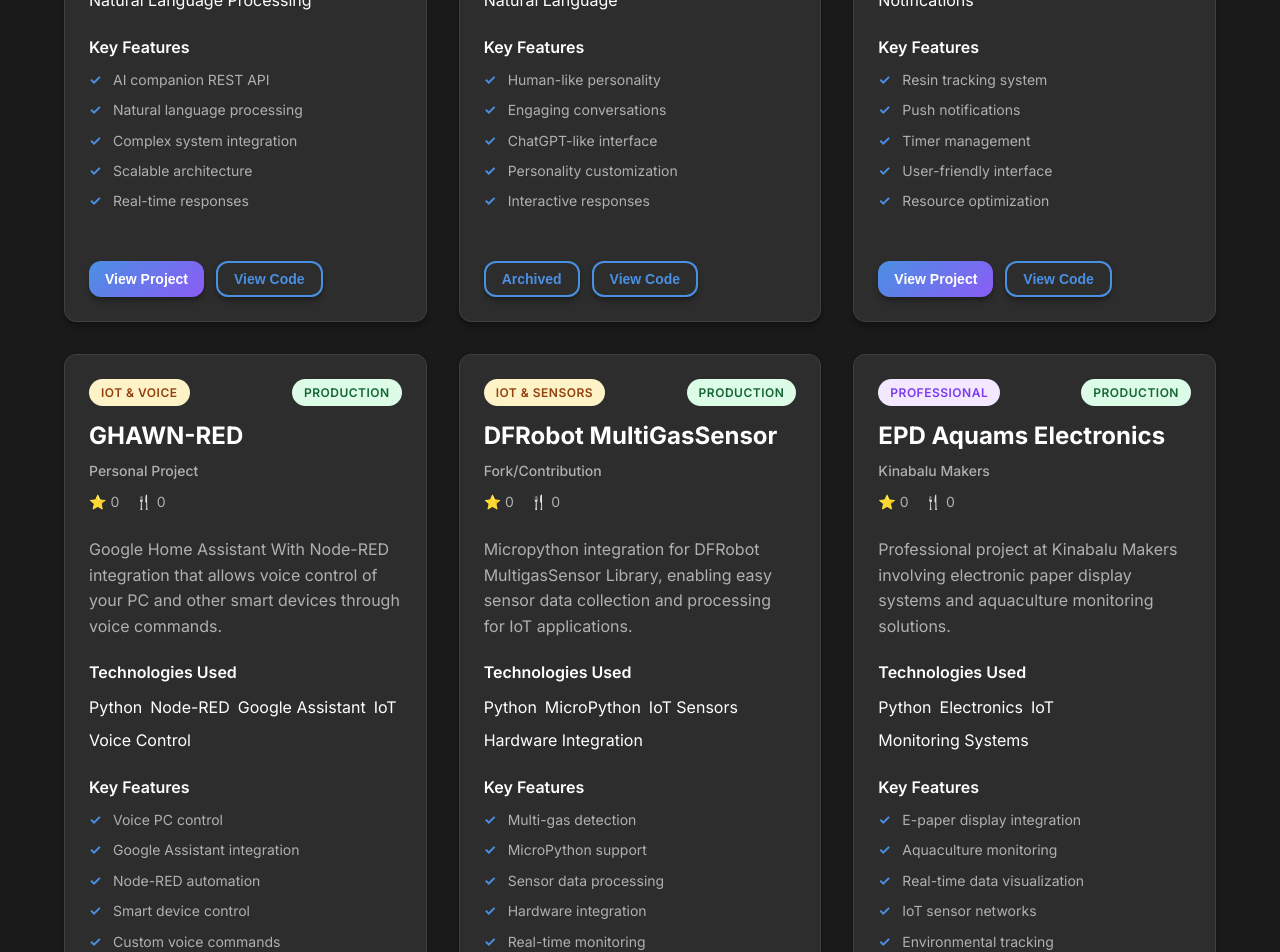
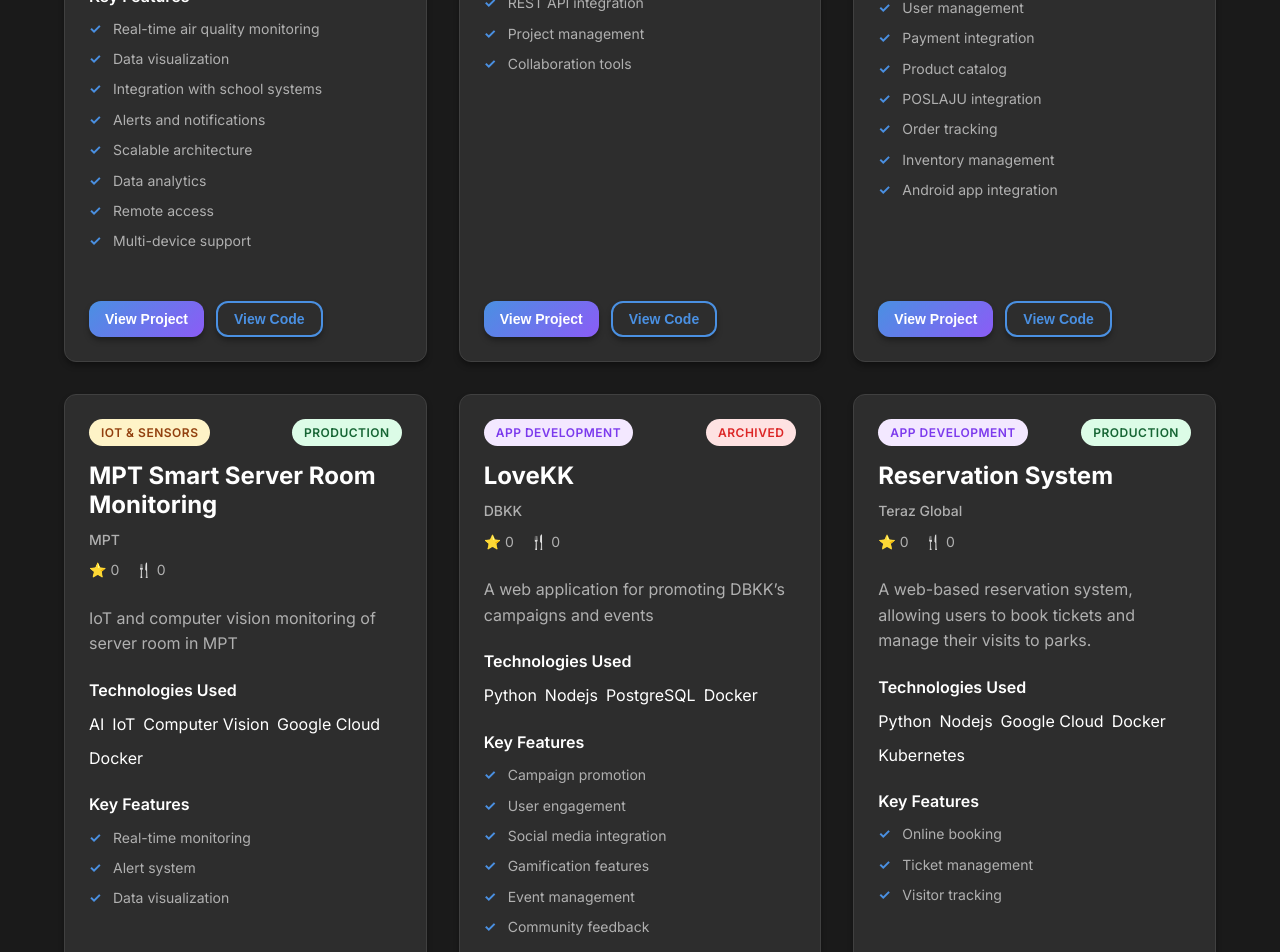
Before and after one commit to Aqirito/aqirito.github.io, a SvelteKit app: page /projects in a window 1280 px wide. Shown: the part 840-1792 px from the top of the page. Built offline with nearby package versions, Linux system fonts and the light colour scheme.

Commit message:
UPDATE: real content

```diff
--- a/src/lib/components/OrganizationContributions.svelte
+++ b/src/lib/components/OrganizationContributions.svelte
@@ -88,7 +88,7 @@
 		<!-- Organization Repositories -->
 		{#if contributedRepos.length > 0}
 			<div class="org-repos">
-				<h3>Key Repositories</h3>
+				<h3>Public Repositories</h3>
 				<div class="repos-grid">
 					{#each contributedRepos as repo}
 						<div class="repo-card">
--- a/src/routes/about/+page.svelte
+++ b/src/routes/about/+page.svelte
@@ -17,7 +17,7 @@
 	<div class="container">
 		<div class="about-header" class:fade-in-up={mounted}>
 			<h1>About Me</h1>
-			<p class="lead">System Analyst and AI developer passionate about edge computing, IoT solutions, and intelligent systems</p>
+			<p class="lead">System Analyst and Edge Computing Specialist passionate about AI development, IoT solutions, and intelligent systems</p>
 		</div>
 
 		<div class="about-content">
@@ -25,7 +25,7 @@
 				<div class="about-text" class:fade-in-up={mounted}>
 					<h2>Professional Journey</h2>
 					<p>
-						As a System Analyst at Kinabalu Makers Sdn. Bhd in Kunak, Sabah, I specialize in developing
+						As a System Analyst at Kinabalu Makers Sdn. Bhd in Kota Kinabalu, Sabah, I specialize in developing
 						intelligent systems and edge computing solutions. My work focuses on creating AI-driven applications,
 						analyzing complex systems, and implementing IoT solutions that bridge the gap between traditional
 						computing and emerging edge technologies.
--- a/src/routes/github/+page.svelte
+++ b/src/routes/github/+page.svelte
@@ -17,12 +17,12 @@
 
 <section class="section">
 	<div class="container">
-		<div class="page-header" class:fade-in-up={mounted}>
+		<!-- <div class="page-header" class:fade-in-up={mounted}>
 			<h1>GitHub Statistics & Achievements</h1>
 			<p class="lead">
 				Real-time insights into my coding journey, contributions, and achievements on GitHub
 			</p>
-		</div>
+		</div> -->
 
 		<!-- GitHub Stats Component -->
 		<GitHubStats username="Aqirito" theme="default" />
@@ -79,7 +79,7 @@
 					<a href="https://github.com/Aqirito" target="_blank" rel="noopener" class="btn">
 						🔗 Visit My GitHub
 					</a>
-					<a href="https://github.com/kinabalu-makers" target="_blank" rel="noopener" class="btn btn-outline">
+					<a href="https://kinabalumakers.dev" target="_blank" rel="noopener" class="btn btn-outline">
 						🏢 Kinabalu Makers
 					</a>
 					<a href="/contact" class="btn btn-outline">
--- a/src/routes/projects/+page.svelte
+++ b/src/routes/projects/+page.svelte
@@ -10,6 +10,115 @@
 	const projects = [
 		{
 			id: 1,
+			title: "EPD Aquams Electronics",
+			category: "App Development",
+			description: "Professional project at Kinabalu Makers involving Air Quality Monitoring System in Schools.",
+			technologies: ["Python", "Electronics", "IoT", "Google Cloud", "Docker"],
+			features: [
+        "Real-time air quality monitoring",
+        "Data visualization",
+        "Integration with school systems",
+        "Alerts and notifications",
+        "Scalable architecture",
+        "Data analytics",
+        "Remote access",
+        "Multi-device support"
+			],
+			status: "Production",
+			company: "Kinabalu Makers",
+			stars: 0,
+			forks: 0
+		},
+		{
+			id: 2,
+			title: "E-COCOA",
+			category: "App Development",
+			description: "Kinabalu Era Takzim’s project with LKM e-cocoa",
+			technologies: ["Python", "Nodejs", "ASP.NET", "Micrsoft Azure", "Docker"],
+			features: [
+				"REST API integration",
+				"Project management",
+				"Collaboration tools"
+			],
+			status: "Production",
+			company: "Kinabalu Era Takzim",
+			stars: 0,
+			forks: 0
+		},
+		{
+			id: 3,
+			title: "Platform e-Kan",
+			category: "App Development",
+			description: "KO-NELAYAN’s e-commerce platform",
+			technologies: ["Python", "Nodejs", "Google Cloud", "PostgreSQL", "Docker", "Kubernetes"],
+			features: [
+				"e-commerce functionality",
+				"User management",
+				"Payment integration",
+        "Product catalog",
+        "POSLAJU integration",
+        "Order tracking",
+        "Inventory management",
+        "Android app integration",
+			],
+			status: "Production",
+			company: "KO-NELAYAN",
+			stars: 0,
+			forks: 0
+		},
+		{
+			id: 4,
+			title: "MPT Smart Server Room Monitoring",
+			category: "IoT & Sensors",
+			description: "IoT and computer vision monitoring of server room in MPT",
+			technologies: ["AI", "IoT", "Computer Vision", "Google Cloud", "Docker"],
+			features: [
+				"Real-time monitoring",
+				"Alert system",
+				"Data visualization"
+			],
+			status: "Production",
+			company: "MPT",
+			stars: 0,
+			forks: 0
+		},
+		{
+			id: 5,
+			title: "LoveKK",
+			category: "App Development",
+			description: "A web application for promoting DBKK’s campaigns and events",
+			technologies: ["Python", "Nodejs", "PostgreSQL", "Docker"],
+			features: [
+				"Campaign promotion",
+				"User engagement",
+				"Social media integration",
+        "Gamification features",
+        "Event management",
+        "Community feedback"
+			],
+			status: "Archived",
+			company: "DBKK",
+			stars: 0,
+			forks: 0
+		},
+		{
+			id: 6,
+			title: "Reservation System",
+			category: "App Development",
+			description: "A web-based reservation system, allowing users to book tickets and manage their visits to parks.",
+			technologies: ["Python", "Nodejs", "Google Cloud", "Docker", "Kubernetes"],
+			features: [
+				"Online booking",
+				"Ticket management",
+				"Visitor tracking"
+			],
+			status: "Production",
+			company: "Teraz Global",
+			stars: 0,
+			forks: 0
+		},
+		{
+			id: 7,
 			title: "A.L.I.C.E",
 			category: "AI Development",
 			description: "Artificial Labile Intelligence Cybernated Existence - A REST API of A.I companion for creating more complex intelligent systems with natural language processing capabilities.",
@@ -27,7 +136,7 @@
 			forks: 1
 		},
 		{
-			id: 2,
+			id: 8,
 			title: "WaifuGPT",
 			category: "AI Development",
 			description: "A ChatGPT-like AI chatbot with personality that can talk to you with real life-like human characteristics. Features engaging conversations with a unique twist.",
@@ -45,9 +154,9 @@
 			forks: 0
 		},
 		{
-			id: 3,
+			id: 9,
 			title: "Resin Timer App",
-			category: "Mobile Development",
+			category: "App Development",
 			description: "An Android application that reminds users when their resin is fully replenished. Perfect for gamers who need to track resource regeneration timers.",
 			technologies: ["TypeScript", "Android", "Mobile App", "Notifications"],
 			features: [
@@ -63,10 +172,10 @@
 			forks: 0
 		},
 		{
-			id: 4,
+			id: 10,
 			title: "GHAWN-RED",
-			category: "IoT & Voice",
-			description: "Google Home Assistant With Node-RED integration that allows voice control of your PC and other smart devices through voice commands.",
+			category: "IoT & Automation",
+			description: "Google Home Assistant With Node-RED integration that allows automation control of your PC and other smart devices through voice commands.",
 			technologies: ["Python", "Node-RED", "Google Assistant", "IoT", "Voice Control"],
 			features: [
 				"Voice PC control",
@@ -81,7 +190,7 @@
 			forks: 0
 		},
 		{
-			id: 5,
+			id: 11,
 			title: "DFRobot MultiGasSensor",
 			category: "IoT & Sensors",
 			description: "Micropython integration for DFRobot MultigasSensor Library, enabling easy sensor data collection and processing for IoT applications.",
@@ -94,25 +203,7 @@
 				"Real-time monitoring"
 			],
 			status: "Production",
-			company: "Fork/Contribution",
-			stars: 0,
-			forks: 0
-		},
-		{
-			id: 6,
-			title: "EPD Aquams Electronics",
-			category: "Professional",
-			description: "Professional project at Kinabalu Makers involving electronic paper display systems and aquaculture monitoring solutions.",
-			technologies: ["Python", "Electronics", "IoT", "Monitoring Systems"],
-			features: [
-				"E-paper display integration",
-				"Aquaculture monitoring",
-				"Real-time data visualization",
-				"IoT sensor networks",
-				"Environmental tracking"
-			],
-			status: "Production",
-			company: "Kinabalu Makers",
+			company: "Fork/Contribution from DFRobot",
 			stars: 0,
 			forks: 0
 		}
@@ -130,7 +221,7 @@
 		}
 	}
 
-	const categories = ["All", "AI Development", "Mobile Development", "IoT & Voice", "IoT & Sensors", "Professional"];
+	const categories = ["All", "AI Development", "App Development", "IoT & Automation", "IoT & Sensors"];
 </script>
 
 <svelte:head>
@@ -142,7 +233,7 @@
 	<div class="container">
 		<div class="page-header" class:fade-in-up={mounted}>
 			<h1>Projects & Portfolio</h1>
-			<p class="lead">A showcase of AI development, IoT solutions, mobile applications, and professional projects</p>
+			<p class="lead">A showcase of AI development, IoT solutions, app development, and professional projects</p>
 		</div>
 
 		<!-- Project Filters -->
@@ -420,18 +511,13 @@
 		color: #1e40af;
 	}
 
-	.category-mobile-development {
-		background: #dcfce7;
-		color: #166534;
-	}
-
-	.category-iot---voice,
+	.category-iot---automation,
 	.category-iot---sensors {
 		background: #fef3c7;
 		color: #92400e;
 	}
 
-	.category-professional {
+	.category-app-development {
 		background: #f3e8ff;
 		color: #7c3aed;
 	}
```
Also changed, not shown: src/routes/+page.svelte (+35 -10 lines), src/routes/community/+page.svelte (+6 -6 lines), src/routes/contact/+page.svelte (+5 -5 lines), src/routes/experience/+page.svelte (+29 -28 lines).
